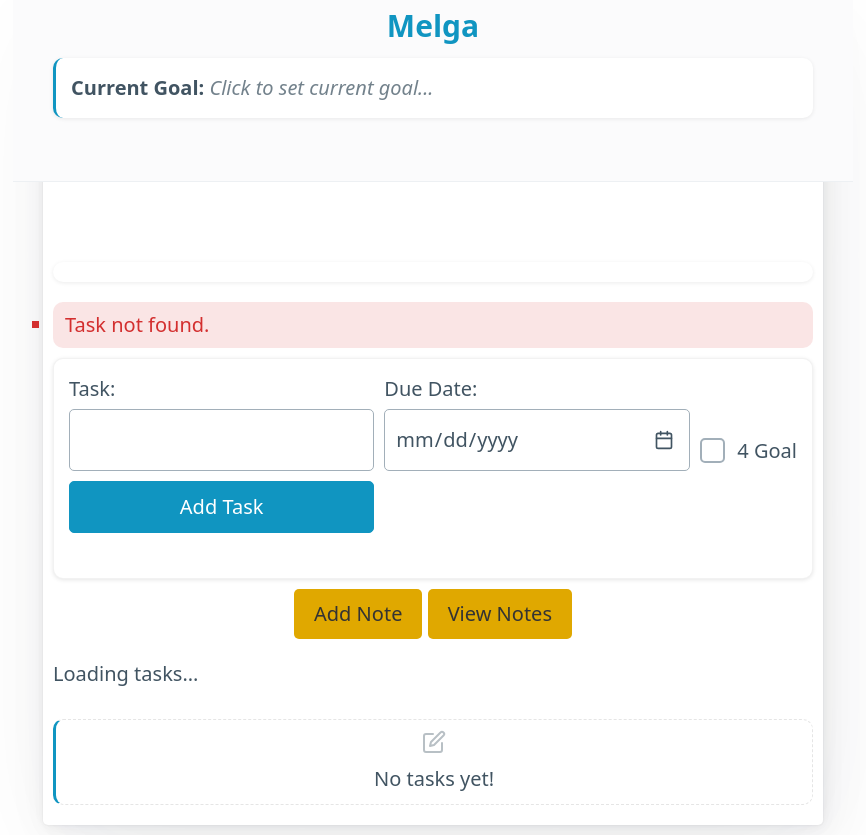
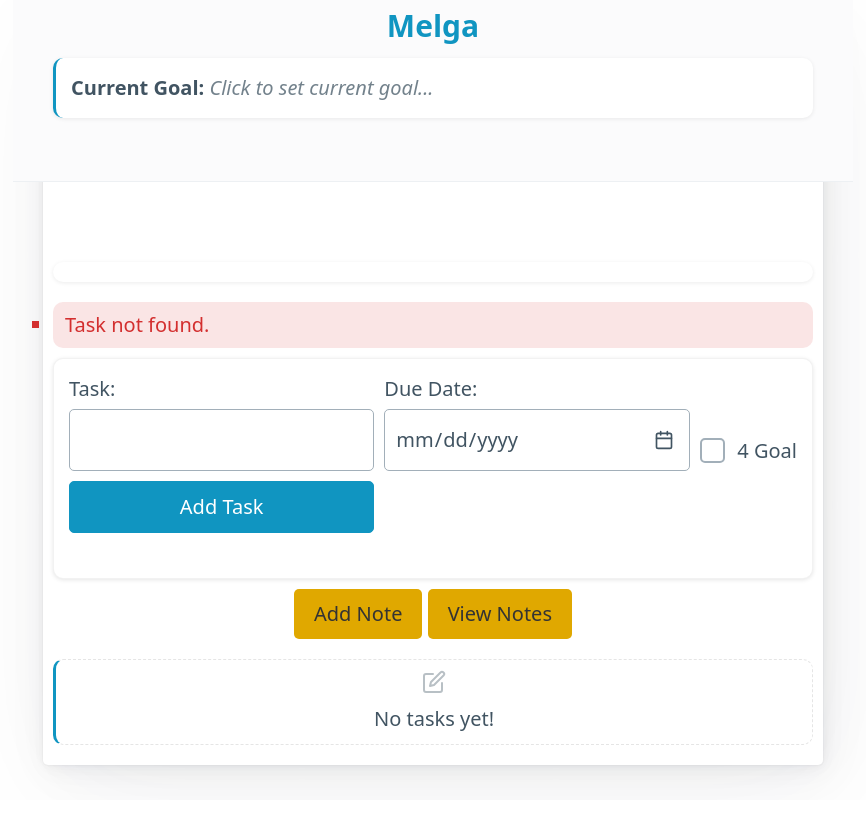
Before and after one commit to rjtavares/Melga, a Flask app: page /task/1 in a window 1280 px wide. Shown: the whole page, without its empty margins (207-1073 px from the left). After the commit the page ends 780 px from the top, so only its background shows below. Run offline with Flask 2, Linux system fonts and the light colour scheme; data that the repository does not hold is empty; some libraries are stand-ins or nearby versions.

Commit message:
Refactor task handling and move logic from app.py to db.py

```diff
--- a/app.py
+++ b/app.py
@@ -1,8 +1,7 @@
-import click
 from flask import Flask, render_template, request, g, make_response, get_flashed_messages, flash, json, redirect, url_for
 from datetime import date, datetime, timedelta
 import notifications  # Import the entire module instead of specific function
-from db import get_db, get_task, get_activity_data, get_current_goal
+from db import get_db, get_task, get_activity_data, get_current_goal, get_tasks
 from dotenv import load_dotenv
 import os
 
@@ -16,41 +15,10 @@ def close_connection(exception):
     if db is not None:
         db.close()
 
-def init_db():
-    with app.app_context():
-        db = get_db()
-        with app.open_resource('schema.sql', mode='r') as f:
-            db.cursor().executescript(f.read())
-        db.commit()
-
-@app.cli.command('init-db')
-def init_db_command():
-    """Clear the existing data and create new tables."""
-    init_db()
-    click.echo('Initialized the database.')
-
 @app.route('/')
 def index():
-    db = get_db()
-    cursor = db.execute('SELECT id, description, due_date, completed, goal_id FROM tasks ORDER BY due_date ASC')
-    tasks_raw = cursor.fetchall()
-
-    tasks = []
     today = date.today()
-    for task in tasks_raw:
-        task_dict = dict(task) # Convert Row object to dict
-        try:
-            # Parse DB date (YYYY-MM-DD)
-            due_date_obj = datetime.strptime(task['due_date'], '%Y-%m-%d').date()
-            # Format for display (DD/MMM)
-            task_dict['due_date_display'] = due_date_obj.strftime('%d/%b')
-            task_dict['is_overdue'] = not task['completed'] and due_date_obj < today
-        except (ValueError, TypeError):
-            task_dict['due_date_display'] = "Invalid Date"
-            task_dict['is_overdue'] = False
-        tasks.append(task_dict)
-
-    # Get activity data for the GitHub-style activity graph
+    tasks = get_tasks()
     activity_data = get_activity_data()
 
     # Get the last 21 days as a list for display
@@ -72,92 +40,35 @@ def index():
         last_21_days.append(day_info)
 
     current_goal = get_current_goal()
+
     return render_template('index.html', tasks=tasks, today=today, activity_data=last_21_days, current_goal=current_goal)
 
 
 # --- HTMX Routes ---
 
-@app.route('/tasks', methods=['GET'])
-def get_tasks():
+def make_task_list():
     """Endpoint to fetch the task list partial for HTMX updates."""
-    db = get_db()
-    cursor = db.execute('SELECT id, description, due_date, completed, goal_id FROM tasks ORDER BY due_date ASC')
-    tasks_raw = cursor.fetchall()
-
-    tasks = []
-    today = date.today()
-    for task in tasks_raw:
-        task_dict = dict(task) # Convert Row object to dict
-        try:
-            # Parse DB date (YYYY-MM-DD)
-            due_date_obj = datetime.strptime(task['due_date'], '%Y-%m-%d').date()
-            # Format for display (DD/MMM)
-            task_dict['due_date_display'] = due_date_obj.strftime('%d/%b')
-            task_dict['is_overdue'] = not task['completed'] and due_date_obj < today
-        except (ValueError, TypeError):
-            task_dict['due_date_display'] = "Invalid Date"
-            task_dict['is_overdue'] = False
-        tasks.append(task_dict)
-
-    # Get activity data for the GitHub-style activity graph
-    activity_data = get_activity_data()
-
-    # Get the last 21 days as a list for display
-    last_21_days = []
-    for i in range(21):
-        day = today - timedelta(days=20-i)
-        day_str = day.strftime('%Y-%m-%d')
-        # Format the date for display
-        day_display = day.strftime('%d/%m')
-        # Create activity info
-        day_info = {
-            'date': day_str,
-            'display': day_display,
-            'actions': activity_data.get(day_str, {'actions': 0, 'completions': 0})['actions'],
-            'completions': activity_data.get(day_str, {'actions': 0, 'completions': 0})['completions'],
-            'weekday': day.strftime('%a')[:1],  # First letter of weekday
-            'is_today': day == today
-        }
-        last_21_days.append(day_info)
-
-    # Get current goal to highlight tasks linked to it in the partial template
+    tasks = get_tasks()
     current_goal = get_current_goal()
-
-    # If this is an HTMX request, only return the updated task list
-    if 'HX-Request' in request.headers:
-        # Return task list and activity graph
-        response = make_response(render_template('_tasks.html', tasks=tasks, today=today, current_goal=current_goal))
-        response.headers['HX-Trigger'] = json.dumps({
-            'refreshActivityGraph': {
-                'activity_data': last_21_days
-            }
-        })
-        return response
-
-    # Render only the task list part
-    return render_template('_tasks.html', tasks=tasks, today=today, current_goal=current_goal)
+    return render_template('_tasks.html', tasks=tasks, current_goal=current_goal)
 
 
 @app.route('/add', methods=['POST'])
 def add_task():
     description = request.form['description']
     due_date_str_input = request.form['due_date'] # Input is YYYY-MM-DD from HTML date input
-    link_goal = request.form.get('link_goal')
-
-    if not description or not due_date_str_input:
-        flash('Description and Due Date are required!', 'error')
-        return get_tasks() # Return updated list even on error to show flash
+    link_to_goal = request.form.get('link_goal')
 
     try:
         # Parse the input date (YYYY-MM-DD)
         due_date_db_format = datetime.strptime(due_date_str_input, '%Y-%m-%d').date()
     except ValueError:
         flash('Invalid date format.', 'error')
-        return get_tasks() # Return updated list to show flash
+        return make_task_list() # Return updated list to show flash
 
     db = get_db()
     goal_id = None
-    if link_goal:
+    if link_to_goal:
         current_goal = get_current_goal()
         if current_goal:
             goal_id = current_goal['id']
@@ -171,7 +82,7 @@ def add_task():
     flash('Task added successfully!', 'success')
 
     # Return the updated task list partial for HTMX
-    response = make_response(get_tasks())
+    response = make_response(make_task_list())
     response.headers['HX-Trigger'] = 'showFlash'
     return response
 
@@ -200,7 +111,7 @@ def toggle_task(task_id):
         flash('Task not found.', 'error')
 
     # Return the updated task list partial for HTMX
-    response = make_response(get_tasks())
+    response = make_response(make_task_list())
     response.headers['HX-Trigger'] = 'showFlash'
     return response
 
@@ -213,7 +124,7 @@ def delete_task(task_id):
     flash('Task deleted.', 'info')
 
     # Return the updated task list partial for HTMX
-    response = make_response(get_tasks())
+    response = make_response(make_task_list())
     response.headers['HX-Trigger'] = 'showFlash'
     return response
 
@@ -424,7 +335,7 @@ def snooze_task(task_id, days):
     # Don't allow snoozing without an action description
     if not action_description:
         flash('Action description is required to snooze a task.', 'error')
-        response = make_response(get_tasks())
+        response = make_response(make_task_list())
         response.headers['HX-Trigger'] = 'showFlash'
         return response
 
@@ -436,7 +347,7 @@ def snooze_task(task_id, days):
         # Validate days input
         if days not in [1, 3, 7]:
             flash('Invalid snooze duration.', 'error')
-            response = make_response(get_tasks())
+            response = make_response(make_task_list())
             response.headers['HX-Trigger'] = 'showFlash'
             return response
 
@@ -478,7 +389,7 @@ def snooze_task(task_id, days):
         flash('Task not found.', 'error')
 
     # Return the updated task list partial for HTMX
-    response = make_response(get_tasks())
+    response = make_response(make_task_list())
     response.headers['HX-Trigger'] = 'showFlash'
     return response
 
@@ -549,7 +460,7 @@ def reset_date(task_id):
             due_date = date.fromisoformat(task['due_date'])
             if due_date < today:
                 flash('Cannot reset date for overdue tasks.', 'error')
-                response = make_response(get_tasks())
+                response = make_response(make_task_list())
                 response.headers['HX-Trigger'] = 'showFlash'
                 return response
         except (ValueError, TypeError):
@@ -571,7 +482,7 @@ def reset_date(task_id):
         flash('Task not found.', 'error')
 
     # Return the updated task list partial for HTMX
-    response = make_response(get_tasks())
+    response = make_response(make_task_list())
     response.headers['HX-Trigger'] = 'showFlash'
     return response
 
--- a/db.py
+++ b/db.py
@@ -1,6 +1,6 @@
 from flask import g
 import sqlite3
-from datetime import date, timedelta
+from datetime import date, timedelta, datetime
 
 DATABASE = 'tasks.db'
 
@@ -73,15 +73,20 @@ def get_activity_data(days=21, flask=True):
         (start_date,)
     ).fetchall()
 
+    # Convert the list results to dictionaries for easier lookup
+    actions_dict = {row['action_date']: row['count'] for row in actions}
+    task_completions_dict = {row['completion_date']: row['count'] for row in task_completions}
+    goal_completions_dict = {row['completion_date']: row['count'] for row in goal_completions}
+
     result = {}
     # Create entries for each of the days
     for i in range(days):
         day = today - timedelta(days=i)
         day_str = day.strftime('%Y-%m-%d')
 
-        actions_date = actions.get(day_str, {'count': 0})['count']
-        task_completions_date = task_completions.get(day_str, {'count': 0})['count']
-        goal_completions_date = goal_completions.get(day_str, {'count': 0})['count']
+        actions_date = actions_dict.get(day_str, 0)
+        task_completions_date = task_completions_dict.get(day_str, 0)
+        goal_completions_date = goal_completions_dict.get(day_str, 0)
 
         result[day_str] = {"actions": actions_date, "completions": task_completions_date+goal_completions_date}
 
@@ -108,3 +113,24 @@ def get_current_goal():
             'completion_date': goal[5]
         }
     return None
+
+def get_tasks(flask=True):
+    db = get_db(flask=flask)
+    cursor = db.execute('SELECT id, description, due_date, completed, goal_id FROM tasks ORDER BY due_date ASC')
+    tasks_raw = cursor.fetchall()
+
+    tasks = []
+    today = date.today()
+    for task in tasks_raw:
+        task_dict = dict(task) # Convert Row object to dict
+        try:
+            # Parse DB date (YYYY-MM-DD)
+            due_date_obj = datetime.strptime(task['due_date'], '%Y-%m-%d').date()
+            # Format for display (DD/MMM)
+            task_dict['due_date_display'] = due_date_obj.strftime('%d/%b')
+            task_dict['is_overdue'] = not task['completed'] and due_date_obj < today
+        except (ValueError, TypeError):
+            task_dict['due_date_display'] = "Invalid Date"
+            task_dict['is_overdue'] = False
+        tasks.append(task_dict)
+    return tasks
--- a/templates/index.html
+++ b/templates/index.html
@@ -93,10 +93,7 @@
             </div>
 
             <!-- Task List Container -->
-            <div id="task-list-container" class="task-list" hx-trigger="load" hx-get="/tasks">
-                <!-- Initial load or message -->
-                <p>Loading tasks...</p>
-                <!-- Tasks will be loaded here by HTMX -->
+            <div id="task-list-container" class="task-list">
                  {% include '_tasks.html' %} {# Include initial tasks rendered server-side #}
             </div>
         </article>
```
